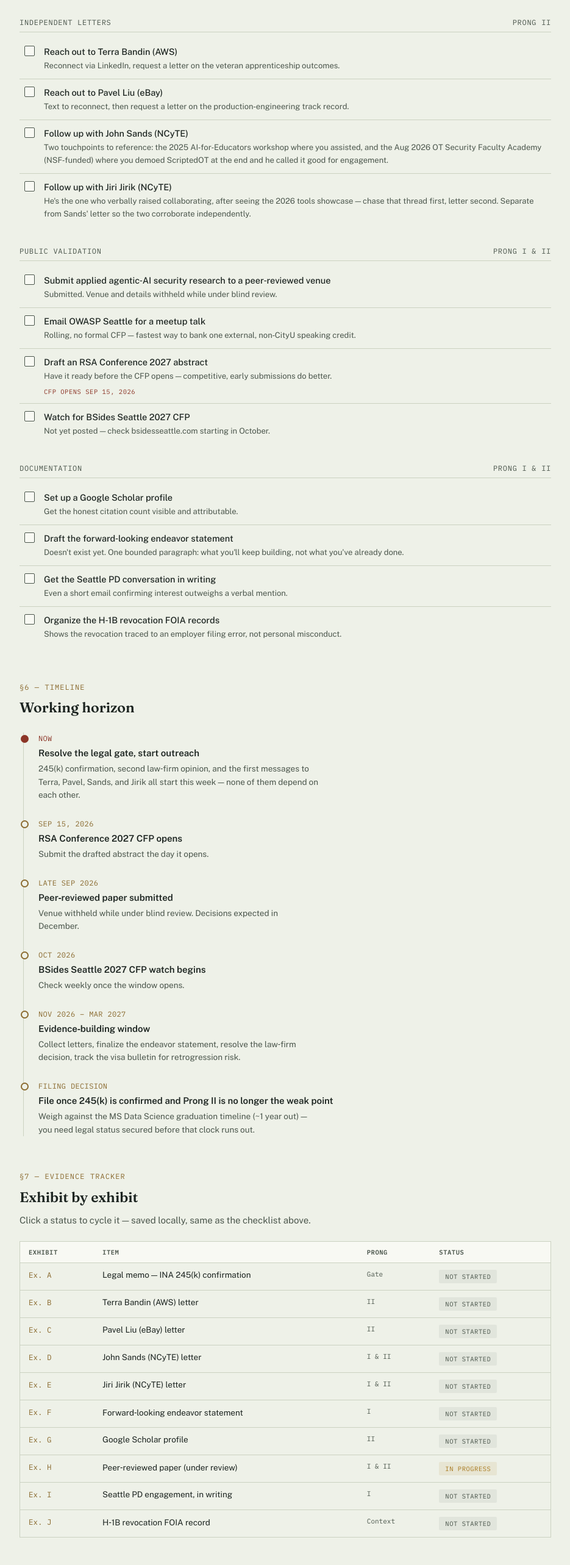
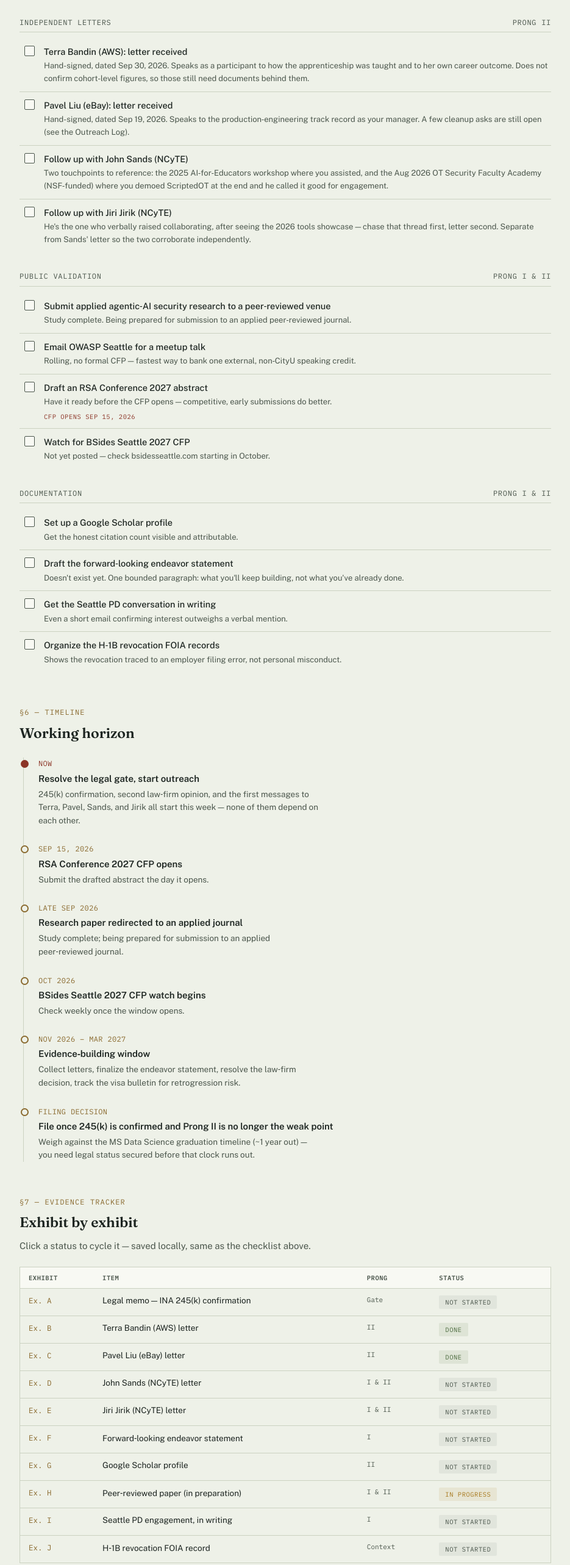
Before and after one commit to clarkngo/niw, a plain HTML site: page endeavor-docket.html in a window 1280 px wide. Shown: the part 2279-4845 px from the top of the page at 61% size, without its empty margins (172-1107 px from the left). Drawn offline with nearby package versions, Linux system fonts and the light colour scheme.

Commit message:
Log Terra Bandin letter received, update letters and paper status
Record Terra's signed letter in the Outreach Log, mark both received
letters as done in the Docket, describe Terra's letter accurately in the
statement, and replace stale "submitted, decisions in December" wording
now that the paper is being redirected to an applied journal.

Co-Authored-By: Claude Sonnet 5.5 <noreply@anthropic.com>

```diff
--- a/endeavor-docket.html
+++ b/endeavor-docket.html
@@ -374,15 +374,15 @@
         <div class="item" data-key="letter-terra">
           <input type="checkbox">
           <div class="item-body">
-            <div class="item-title">Reach out to Terra Bandin (AWS)</div>
-            <div class="item-detail">Reconnect via LinkedIn, request a letter on the veteran apprenticeship outcomes.</div>
+            <div class="item-title">Terra Bandin (AWS): letter received</div>
+            <div class="item-detail">Hand-signed, dated Sep 30, 2026. Speaks as a participant to how the apprenticeship was taught and to her own career outcome. Does not confirm cohort-level figures, so those still need documents behind them.</div>
           </div>
         </div>
         <div class="item" data-key="letter-pavel">
           <input type="checkbox">
           <div class="item-body">
-            <div class="item-title">Reach out to Pavel Liu (eBay)</div>
-            <div class="item-detail">Text to reconnect, then request a letter on the production&#8209;engineering track record.</div>
+            <div class="item-title">Pavel Liu (eBay): letter received</div>
+            <div class="item-detail">Hand-signed, dated Sep 19, 2026. Speaks to the production&#8209;engineering track record as your manager. A few cleanup asks are still open (see the Outreach Log).</div>
           </div>
         </div>
         <div class="item" data-key="letter-sands">
@@ -407,7 +407,7 @@
           <input type="checkbox">
           <div class="item-body">
             <div class="item-title">Submit applied agentic&#8209;AI security research to a peer&#8209;reviewed venue</div>
-            <div class="item-detail">Submitted. Venue and details withheld while under blind review.</div>
+            <div class="item-detail">Study complete. Being prepared for submission to an applied peer&#8209;reviewed journal.</div>
           </div>
         </div>
         <div class="item" data-key="conf-owasp-sea">
@@ -485,8 +485,8 @@
         </div>
         <div class="tl-item">
           <div class="tl-date">LATE SEP 2026</div>
-          <div class="tl-title">Peer&#8209;reviewed paper submitted</div>
-          <div class="tl-detail">Venue withheld while under blind review. Decisions expected in December.</div>
+          <div class="tl-title">Research paper redirected to an applied journal</div>
+          <div class="tl-detail">Study complete; being prepared for submission to an applied peer&#8209;reviewed journal.</div>
         </div>
         <div class="tl-item">
           <div class="tl-date">OCT 2026</div>
@@ -519,13 +519,13 @@
           </thead>
           <tbody id="tracker-body">
             <tr><td class="ex">Ex. A</td><td>Legal memo &mdash; INA 245(k) confirmation</td><td class="prong-tag">Gate</td><td><button class="status-btn" data-key="ex-245k" data-state="notstarted">Not started</button></td></tr>
-            <tr><td class="ex">Ex. B</td><td>Terra Bandin (AWS) letter</td><td class="prong-tag">II</td><td><button class="status-btn" data-key="ex-terra" data-state="notstarted">Not started</button></td></tr>
-            <tr><td class="ex">Ex. C</td><td>Pavel Liu (eBay) letter</td><td class="prong-tag">II</td><td><button class="status-btn" data-key="ex-pavel" data-state="notstarted">Not started</button></td></tr>
+            <tr><td class="ex">Ex. B</td><td>Terra Bandin (AWS) letter</td><td class="prong-tag">II</td><td><button class="status-btn" data-key="ex-terra" data-state="done">Done</button></td></tr>
+            <tr><td class="ex">Ex. C</td><td>Pavel Liu (eBay) letter</td><td class="prong-tag">II</td><td><button class="status-btn" data-key="ex-pavel" data-state="done">Done</button></td></tr>
             <tr><td class="ex">Ex. D</td><td>John Sands (NCyTE) letter</td><td class="prong-tag">I &amp; II</td><td><button class="status-btn" data-key="ex-sands" data-state="notstarted">Not started</button></td></tr>
             <tr><td class="ex">Ex. E</td><td>Jiri Jirik (NCyTE) letter</td><td class="prong-tag">I &amp; II</td><td><button class="status-btn" data-key="ex-jirik" data-state="notstarted">Not started</button></td></tr>
             <tr><td class="ex">Ex. F</td><td>Forward&#8209;looking endeavor statement</td><td class="prong-tag">I</td><td><button class="status-btn" data-key="ex-statement" data-state="notstarted">Not started</button></td></tr>
             <tr><td class="ex">Ex. G</td><td>Google Scholar profile</td><td class="prong-tag">II</td><td><button class="status-btn" data-key="ex-scholar" data-state="notstarted">Not started</button></td></tr>
-            <tr><td class="ex">Ex. H</td><td>Peer&#8209;reviewed paper (under review)</td><td class="prong-tag">I &amp; II</td><td><button class="status-btn" data-key="ex-peer-review" data-state="progress">In progress</button></td></tr>
+            <tr><td class="ex">Ex. H</td><td>Peer&#8209;reviewed paper (in preparation)</td><td class="prong-tag">I &amp; II</td><td><button class="status-btn" data-key="ex-peer-review" data-state="progress">In progress</button></td></tr>
             <tr><td class="ex">Ex. I</td><td>Seattle PD engagement, in writing</td><td class="prong-tag">I</td><td><button class="status-btn" data-key="ex-spd" data-state="notstarted">Not started</button></td></tr>
             <tr><td class="ex">Ex. J</td><td>H&#8209;1B revocation FOIA record</td><td class="prong-tag">Context</td><td><button class="status-btn" data-key="ex-foia" data-state="notstarted">Not started</button></td></tr>
           </tbody>
```
Also changed, not shown: endeavor-statement.html (+2 -2 lines), outreach-log.html (+14 -1 lines), 1 other file.
